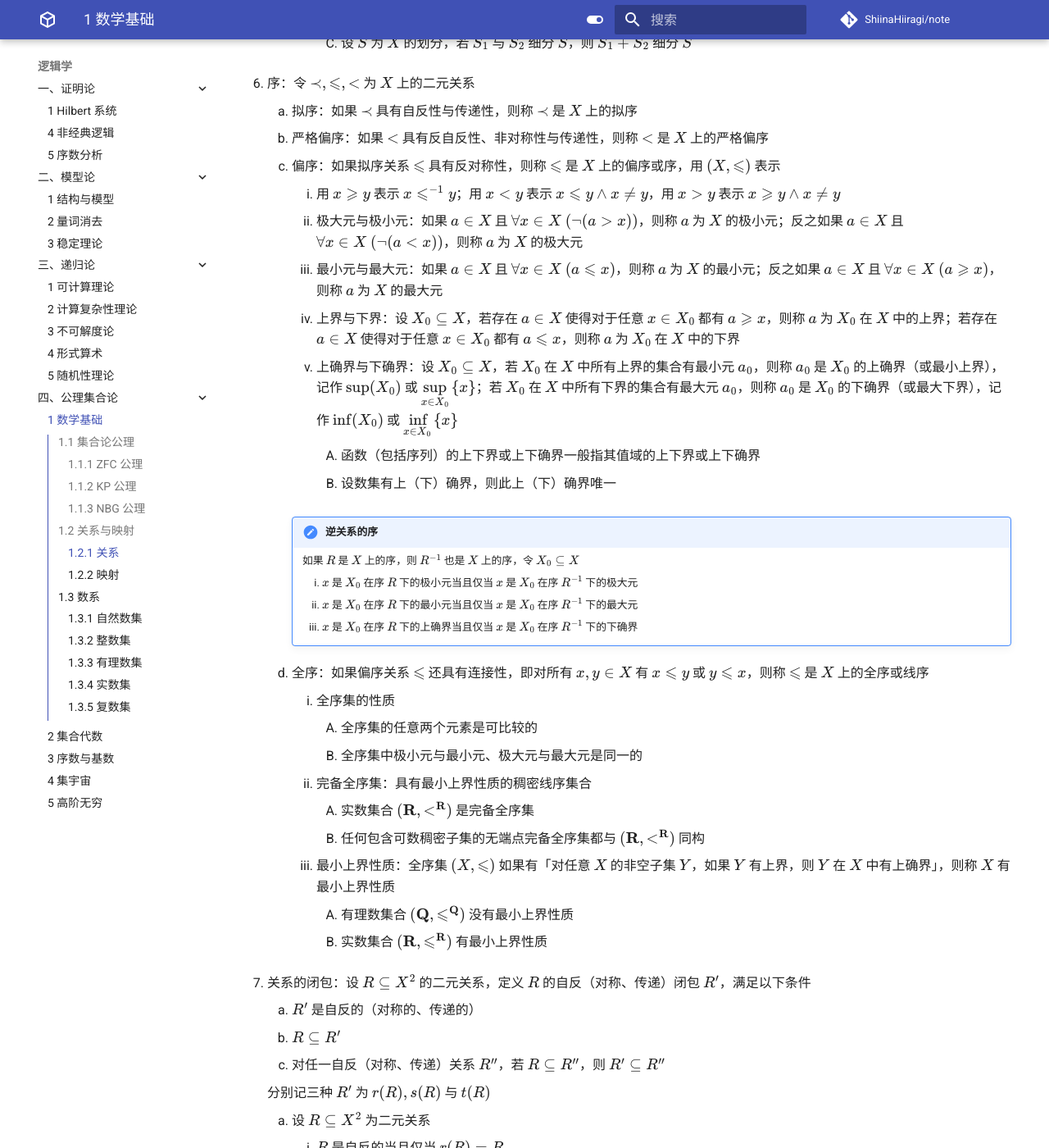
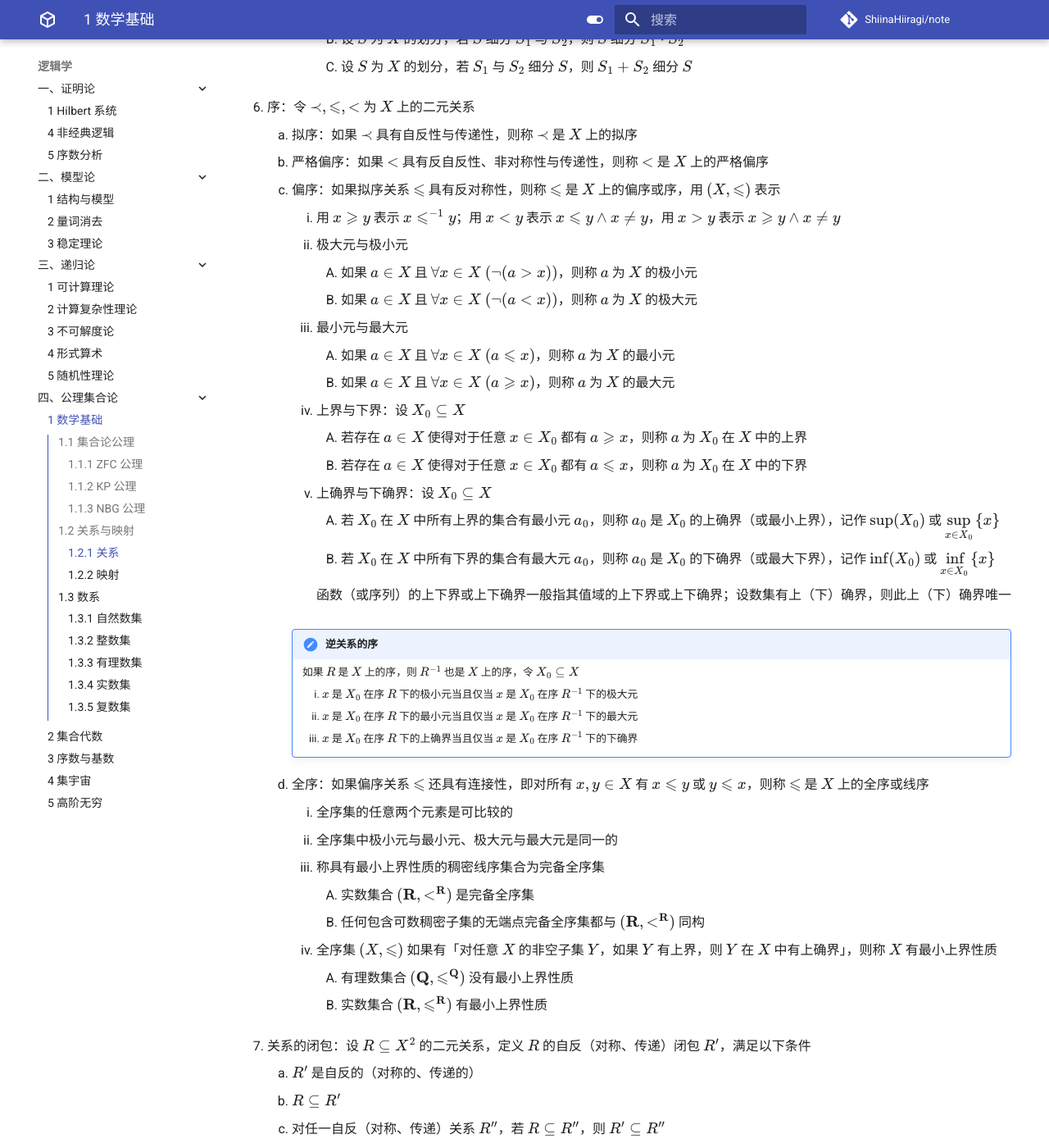
Before and after one commit to ShiinaHiiragi/note, an MkDocs documentation site: the page built from docs/logic/set/base.md, in a window 1280 px wide and 1400 px high, scrolled down 11858 px. Shown: the whole window at 82% size. Built offline with MkDocs 1.6.1 and Material for MkDocs 9.7.7, drawn with Linux system fonts in a browser that asks for light colours; comment, search, counter and statistics services are not loaded; some of the changed text lies outside the part shown.

Commit message:
fix arrangement

```diff
--- a/docs/logic/set/base.md
+++ b/docs/logic/set/base.md
@@ -100,13 +102,13 @@
         2. 任一集合 $X$ 都不属于自身
         3. 无穷下降链：集合 $\left\{x_0, x_1, \cdots, x_n, x_{n+1}, \cdots\right\}$，其中对任意 $n$ 有 $x_{n+1} \in x_n$，基础公理确保不存在无穷下降链
 
-    9. 替换公理模式（$\text{Rep}$）：给定公式 $\psi(x, y)$ 且对任意 $x$ 都有唯一的 $y$ 使得 $\psi(s, y)$ 成立，则对任一集合 $A$，集合 $\{y \mid \exists x \ (x \in A \wedge \psi(x, y))\}$ 存在
+    9. 替换公理模式（$\text{Rep}$）：给定公式 $\psi(x, y)$，且对任意 $x$ 都有唯一的 $y$ 使得 $\psi(s, y)$ 成立，则对任意给定集合 $A$，存在集合 $\{y \mid \exists x \ (x \in A \wedge \psi(x, y))\}$
 
         $$
         \forall A \forall x \in A \ \exists^{1} y \ \psi(x, y) \to \exists B \forall x \in A \ \exists y \in B \ \psi(x, y)
         $$
 
-    10. 选择公理（$\mathbf{AC}$）对任一集合 $X \neq \varnothing$，若有 $\varnothing \neq X$ 且若 $x, y \in X, x \neq y$，则 $x \cap y = \varnothing$，则存在集合 $S$，对任意 $x \in X$，$S \cap x$ 是单点集
+    10. 选择公理（$\mathbf{AC}$）：对任意 $X \neq \varnothing$，若 $\varnothing \neq X$ 且 $x, y \in X, x \neq y$ 蕴含 $x \cap y = \varnothing$，则存在 $S$，对任意 $x \in X$，$S \cap x$ 是单点集
 
         $$
         \forall x \ (\varnothing \notin X \wedge \forall x \in X \ \forall y \in X \ (x \cap y = \varnothing) \to \exists S \forall x \in X \ \exists^{1} y \ (S \cap x = \{y\}))
@@ -407,10 +409,10 @@
     2. 设集族 $\{X_\gamma\}_{\gamma \in \Gamma}$ 的 $\text{Descartes}$ 积为 ${\displaystyle \prod_{\gamma \in \Gamma}X_\gamma} = \left\{ \left. x: \Gamma\to {\displaystyle \bigcup_{\gamma \in \Gamma}X_\gamma} \ \right| \ \forall \gamma \in \Gamma \ (x(i)\in X_\gamma)\right\}$
         1. 对于每一个 $\gamma \in \Gamma$，集合 $X_\gamma$ 为 $\text{Descartes}$ 积 ${\displaystyle \prod_{\gamma \in \Gamma}X_\gamma}$ 的第 $\gamma$ 个坐标集
         2. 对于 $\gamma \in \Gamma$，定义 $p_\alpha: {\displaystyle \prod_{\gamma \in \Gamma}X_\gamma} \to X_\gamma$，使得对于任意 $x\in {\displaystyle \prod_{\gamma \in \Gamma}X_\gamma}$ 有 $p_\alpha(x)=x(\alpha)$，称为 $\text{Descartes}$ 积的第 $\alpha$ 个投射
-    3. 设给定了集族 $\{X_\gamma\}_{\gamma \in \Gamma}$，则 $\text{Descartes}$ 积 ${\displaystyle \prod_{\gamma \in \Gamma}X_\gamma} \neq \varnothing \leftrightarrow \forall \gamma \in \Gamma \ (X_\gamma\neq \varnothing)$
-    4. 给定两个集族 $\{X_\gamma\}_{\gamma \in \Gamma}, \{Y_\gamma\}_{\gamma \in \Gamma}$，且 $\forall \gamma \in \Gamma \ (Y_\gamma \subseteq X_\gamma)$．若对于任意 $\gamma \in \Gamma$，都有 $Y_\gamma \neq \varnothing$，则对于任意 $\alpha \in \Gamma$ 有 $p_\alpha\left({\displaystyle \prod_{\gamma \in \Gamma}X_\gamma}\right) = Y_\alpha$
+    3. 设给定集族 $\{X_\gamma\}_{\gamma \in \Gamma}$，则 $\text{Descartes}$ 积 ${\displaystyle \prod_{\gamma \in \Gamma}X_\gamma} \neq \varnothing \leftrightarrow \forall \gamma \in \Gamma \ (X_\gamma\neq \varnothing)$
+    4. 给定集族 $\{X_\gamma\}_{\gamma \in \Gamma}, \{Y_\gamma\}_{\gamma \in \Gamma}$，且 $\forall \gamma \in \Gamma \ (Y_\gamma \subseteq X_\gamma)$．若对于任意 $\gamma \in \Gamma$，都有 $Y_\gamma \neq \varnothing$，则对于任意 $\alpha \in \Gamma$ 有 $p_\alpha\left({\displaystyle \prod_{\gamma \in \Gamma}X_\gamma}\right) = Y_\alpha$
         1. 设集族 $\{X_\gamma\}_{\gamma \in \Gamma}$ 对每一个 $\gamma \in \Gamma$ 有 $X_\gamma\neq \varnothing$，则对于任意 $\alpha \in \Gamma$，$\text{Descartes}$ 积 ${\displaystyle \prod_{\gamma \in \Gamma}X_\gamma}$ 的第 $\alpha$ 个投影 $p_\alpha$ 都是满射
-        2. 设集族 $\{X_\gamma\}_{\gamma \in \Gamma}$ 对每一个 $\gamma \in \Gamma$ 有 $X_\gamma\neq \varnothing$，又设 $\varnothing \neq \Gamma_1 \subseteq \Gamma$，集族 $\{X_\gamma\}_{\gamma \in \Gamma}$ 满足条件：对于每一个 $\gamma \in \Gamma_1$ 有 $\varnothing \neq a_i\subseteq X_\gamma$，则对于每一个 $\alpha \in \Gamma$ 有
+        2. 设集族 $\{X_\gamma\}_{\gamma \in \Gamma}$ 对每一个 $\gamma \in \Gamma$ 有 $X_\gamma\neq \varnothing$，又设 $\varnothing \neq \Gamma_1 \subseteq \Gamma$，集族 $\{X_\gamma\}_{\gamma \in \Gamma}$ 满足对于每一个 $\gamma \in \Gamma_1$ 有 $\varnothing \neq a_i\subseteq X_\gamma$，则对于每一个 $\alpha \in \Gamma$ 有
 
             $$
             p_\alpha\left({\displaystyle \bigcap_{\gamma \in \Gamma_1}p^{-1}_i(a_i)}\right) =
@@ -455,12 +462,10 @@
         2. 对任意 $x, y \in X$，有 $[x]_{\sim} = [y]_{\sim}$ 或 $[x]_{\sim} \cap [y]_{\sim} = \varnothing$ 成立
     2. 划分：令 $X$ 为集合，$S \subseteq \mathcal P(X)$，如果 $S$ 有 ① 对所有 $a, b \in S$，有 $a \neq b \to a \cap b = \varnothing$；② $\bigcup S = X$，则称 $S$ 是 $X$ 的划分
         1. 令 $S$ 为 $X$ 的划分，定义 $X$ 上的二元关系 $\sim_S = \left\{(x, y) \in X^2 \mid \exists c \in S \ (s \in c \wedge y \in c)\right\}$，易知 $\sim_S$ 是等价关系
+            1. 设 $\sim_1, \sim_2$ 是 $X$ 上的等价关系，则 $\sim_1 = \sim_2$ 当且仅当 $X / \sim_1 = X / \sim_2$
+            2. 设 $\sim$ 为 $X$ 上的等价关系，则 $\sim_{X / \sim} = \sim$ 且 $X / \sim_S = S$
 
-            !!! note "等价关系与划分的对应"
-                1. 设 $\sim_1, \sim_2$ 是 $X$ 上的等价关系，则 $\sim_1 = \sim_2$ 当且仅当 $X / \sim_1 = X / \sim_2$
-                2. 设 $\sim$ 为 $X$ 上的等价关系，则 $\sim_{X / \sim} = \sim$ 且 $X / \sim_S = S$
-
-                从而集合 $X$ 上的所有等价关系与划分形成一一对应
+            从而集合 $X$ 上的所有等价关系与划分形成一一对应
 
         2. 设 $\sim_1, \sim_2$ 是 $X$ 上的等价关系，对应的划分为 $S_1, S_2$
             1. 划分的积：定义 $S_1 \cdot S_2 = X / (\sim_1 \cap \sim_2)$ 为划分的积，其中 $\sim_1 \cap \sim_2$ 为等价关系
@@ -479,28 +484,35 @@
     2. 严格偏序：如果 $<$ 具有反自反性、非对称性与传递性，则称 $<$ 是 $X$ 上的严格偏序
     3. 偏序：如果拟序关系 $\leqslant$ 具有反对称性，则称 $\leqslant$ 是 $X$ 上的偏序或序，用 $(X, \leqslant)$ 表示
         1. 用 $x \geqslant y$ 表示 $x \leqslant^{-1} y$；用 $x < y$ 表示 $x \leqslant y \wedge x \neq y$，用 $x > y$ 表示 $x \geqslant y \wedge x \neq y$
-        2. 极大元与极小元：如果 $a \in X$ 且 $\forall x \in X \ (\neg (a > x))$，则称 $a$ 为 $X$ 的极小元；反之如果 $a \in X$ 且 $\forall x \in X \ (\neg (a < x))$，则称 $a$ 为 $X$ 的极大元
-        3. 最小元与最大元：如果 $a \in X$ 且 $\forall x \in X \ (a \leqslant x)$，则称 $a$ 为 $X$ 的最小元；反之如果 $a \in X$ 且 $\forall x \in X \ (a \geqslant x)$，则称 $a$ 为 $X$ 的最大元
-        4. 上界与下界：设 $X_0 \subseteq X$，若存在 $a \in X$ 使得对于任意 $x \in X_0$ 都有 $a \geqslant x$，则称 $a$ 为 $X_0$ 在 $X$ 中的上界；若存在 $a \in X$ 使得对于任意 $x \in X_0$ 都有 $a \leqslant x$，则称 $a$ 为 $X_0$ 在 $X$ 中的下界
-        5. 上确界与下确界：设 $X_0 \subseteq X$，若 $X_0$ 在 $X$ 中所有上界的集合有最小元 $a_0$，则称 $a_0$ 是 $X_0$ 的上确界（或最小上界），记作 $\sup(X_0)$ 或 ${\displaystyle \sup_{x \in X_0}\left\{x\right\}}$；若 $X_0$ 在 $X$ 中所有下界的集合有最大元 $a_0$，则称 $a_0$ 是 $X_0$ 的下确界（或最大下界），记作 $\inf(X_0)$ 或 ${\displaystyle \inf_{x \in X_0}\left\{x\right\}}$
-            1. 函数（包括序列）的上下界或上下确界一般指其值域的上下界或上下确界
-            2. 设数集有上（下）确界，则此上（下）确界唯一
+        2. 极大元与极小元
+            1. 如果 $a \in X$ 且 $\forall x \in X \ (\neg (a > x))$，则称 $a$ 为 $X$ 的极小元
+            2. 如果 $a \in X$ 且 $\forall x \in X \ (\neg (a < x))$，则称 $a$ 为 $X$ 的极大元
+        3. 最小元与最大元
+            1. 如果 $a \in X$ 且 $\forall x \in X \ (a \leqslant x)$，则称 $a$ 为 $X$ 的最小元
+            2. 如果 $a \in X$ 且 $\forall x \in X \ (a \geqslant x)$，则称 $a$ 为 $X$ 的最大元
+        4. 上界与下界：设 $X_0 \subseteq X$
+            1. 若存在 $a \in X$ 使得对于任意 $x \in X_0$ 都有 $a \geqslant x$，则称 $a$ 为 $X_0$ 在 $X$ 中的上界
+            2. 若存在 $a \in X$ 使得对于任意 $x \in X_0$ 都有 $a \leqslant x$，则称 $a$ 为 $X_0$ 在 $X$ 中的下界
+        5. 上确界与下确界：设 $X_0 \subseteq X$
+            1. 若 $X_0$ 在 $X$ 中所有上界的集合有最小元 $a_0$，则称 $a_0$ 是 $X_0$ 的上确界（或最小上界），记作 $\sup(X_0)$ 或 ${\displaystyle \sup_{x \in X_0}\left\{x\right\}}$
+            2. 若 $X_0$ 在 $X$ 中所有下界的集合有最大元 $a_0$，则称 $a_0$ 是 $X_0$ 的下确界（或最大下界），记作 $\inf(X_0)$ 或 ${\displaystyle \inf_{x \in X_0}\left\{x\right\}}$
+
+            函数（或序列）的上下界或上下确界一般指其值域的上下界或上下确界；设数集有上（下）确界，则此上（下）确界唯一
 
         !!! note "逆关系的序"
             如果 $R$ 是 $X$ 上的序，则 $R^{-1}$ 也是 $X$ 上的序，令 $X_0 \subseteq X$
 
-            3. $x$ 是 $X_0$ 在序 $R$ 下的极小元当且仅当 $x$ 是 $X_0$ 在序 $R^{-1}$ 下的极大元
-            4. $x$ 是 $X_0$ 在序 $R$ 下的最小元当且仅当 $x$ 是 $X_0$ 在序 $R^{-1}$ 下的最大元
-            5. $x$ 是 $X_0$ 在序 $R$ 下的上确界当且仅当 $x$ 是 $X_0$ 在序 $R^{-1}$ 下的下确界
+            1. $x$ 是 $X_0$ 在序 $R$ 下的极小元当且仅当 $x$ 是 $X_0$ 在序 $R^{-1}$ 下的极大元
+            2. $x$ 是 $X_0$ 在序 $R$ 下的最小元当且仅当 $x$ 是 $X_0$ 在序 $R^{-1}$ 下的最大元
+            3. $x$ 是 $X_0$ 在序 $R$ 下的上确界当且仅当 $x$ 是 $X_0$ 在序 $R^{-1}$ 下的下确界
 
     4. 全序：如果偏序关系 $\leqslant$ 还具有连接性，即对所有 $x, y \in X$ 有 $x \leqslant y$ 或 $y \leqslant x$，则称 $\leqslant$ 是 $X$ 上的全序或线序
-        1. 全序集的性质
-            1. 全序集的任意两个元素是可比较的
-            2. 全序集中极小元与最小元、极大元与最大元是同一的
-        2. 完备全序集：具有最小上界性质的稠密线序集合
+        1. 全序集的任意两个元素是可比较的
+        2. 全序集中极小元与最小元、极大元与最大元是同一的
+        3. 称具有最小上界性质的稠密线序集合为完备全序集
             1. 实数集合 $(\mathbf R, <^{\mathbf R})$ 是完备全序集
             2. 任何包含可数稠密子集的无端点完备全序集都与 $(\mathbf R, <^{\mathbf R})$ 同构
-        3. 最小上界性质：全序集 $(X, \leqslant)$ 如果有「对任意 $X$ 的非空子集 $Y$，如果 $Y$ 有上界，则 $Y$ 在 $X$ 中有上确界」，则称 $X$ 有最小上界性质
+        4. 全序集 $(X, \leqslant)$ 如果有「对任意 $X$ 的非空子集 $Y$，如果 $Y$ 有上界，则 $Y$ 在 $X$ 中有上确界」，则称 $X$ 有最小上界性质
             1. 有理数集合 $(\mathbf Q, \leqslant^{\mathbf Q})$ 没有最小上界性质
             2. 实数集合 $(\mathbf R, \leqslant^{\mathbf R})$ 有最小上界性质
 
```
Also changed, not shown: other parts of docs/logic/set/base.md (+18 -9 lines).
